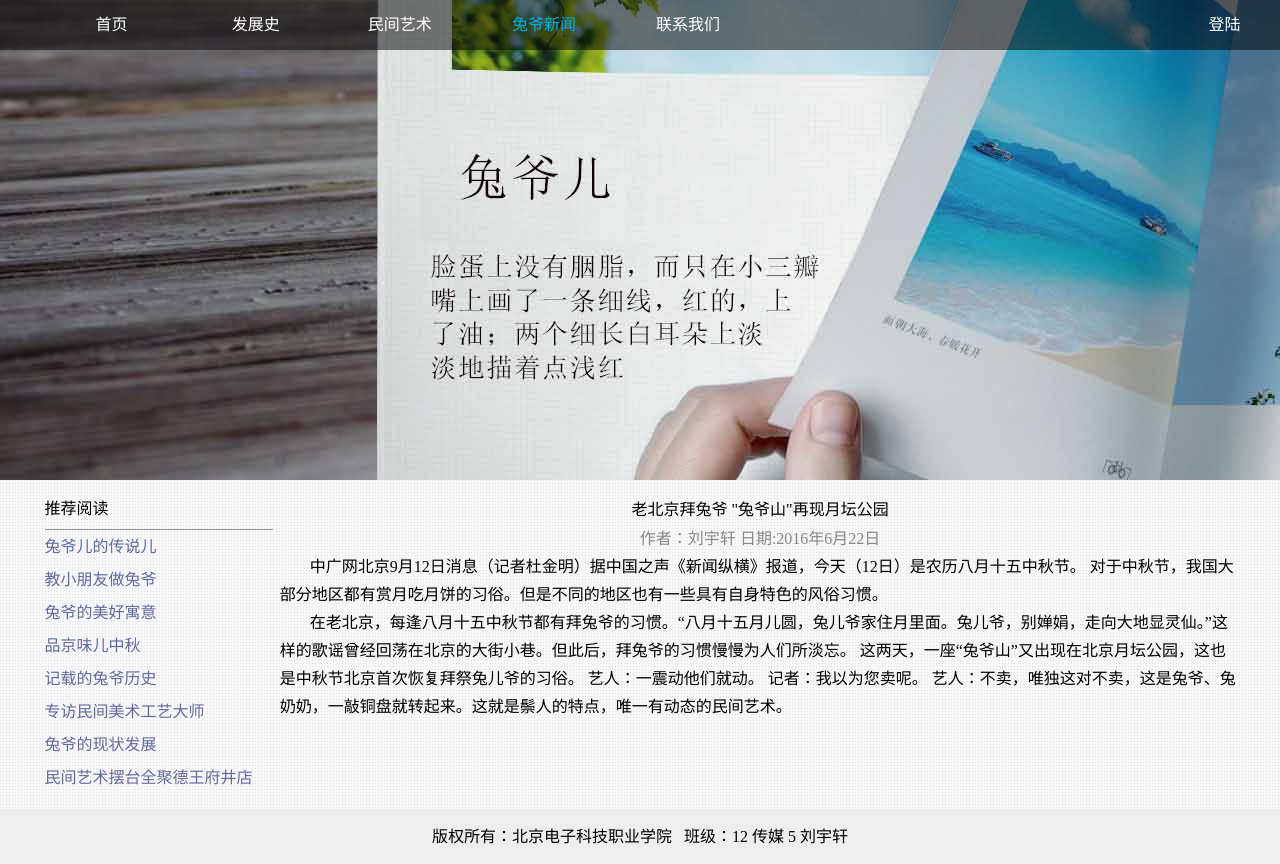
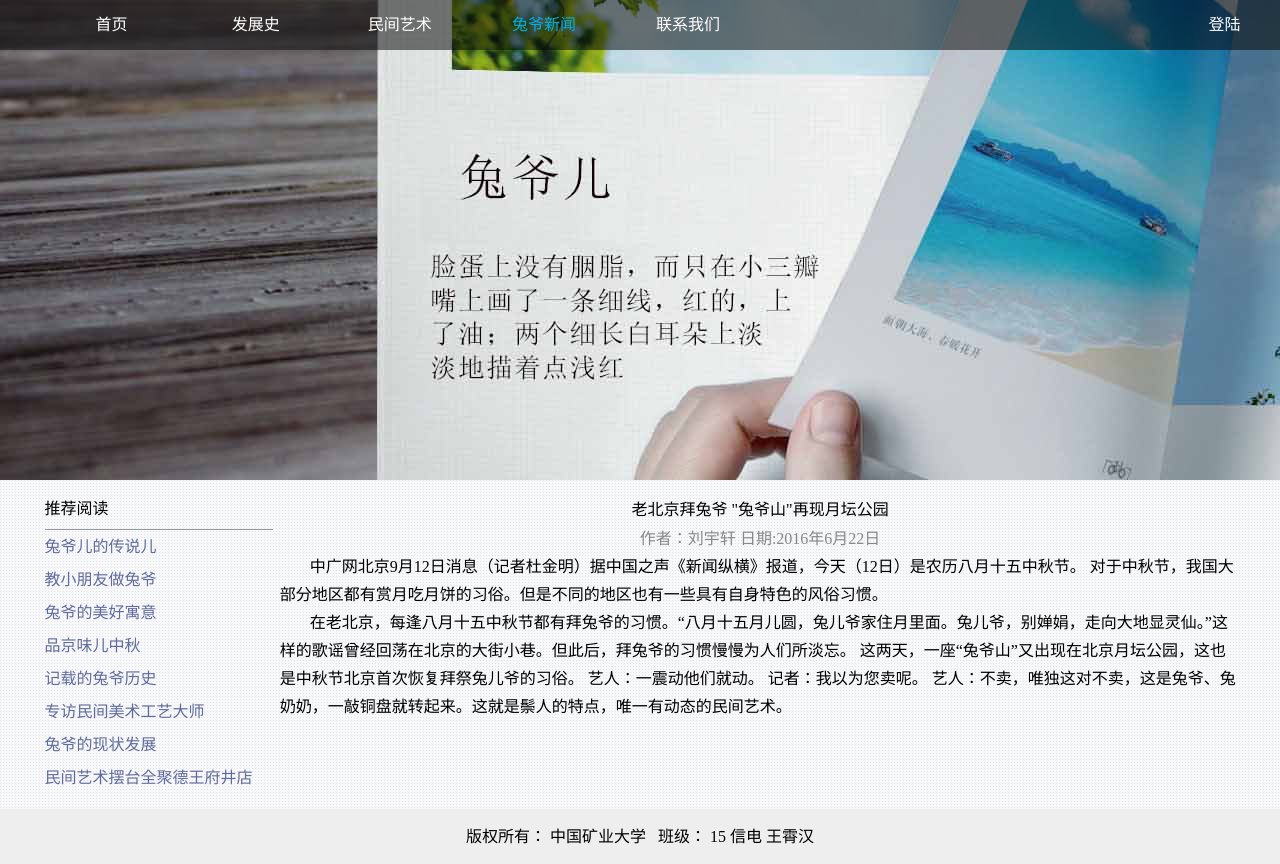
Before and after one commit to Wangxiaohan-King/xiaohan521.github.io, a plain HTML site: page produce/tuye/2.html in a window 1280 px wide. Drawn offline with Linux system fonts and the light colour scheme.

Commit message:
Update 2.html

```diff
--- a/produce/tuye/2.html
+++ b/produce/tuye/2.html
@@ -57,8 +57,8 @@
 
 <footer>
     <p>
-        版权所有：北京电子科技职业学院 &nbsp;
-        班级：12 传媒 5 刘宇轩
+        版权所有： 中国矿业大学 &nbsp;
+        班级： 15 信电 王霄汉
     </p>
 </footer>
 </body>
```
